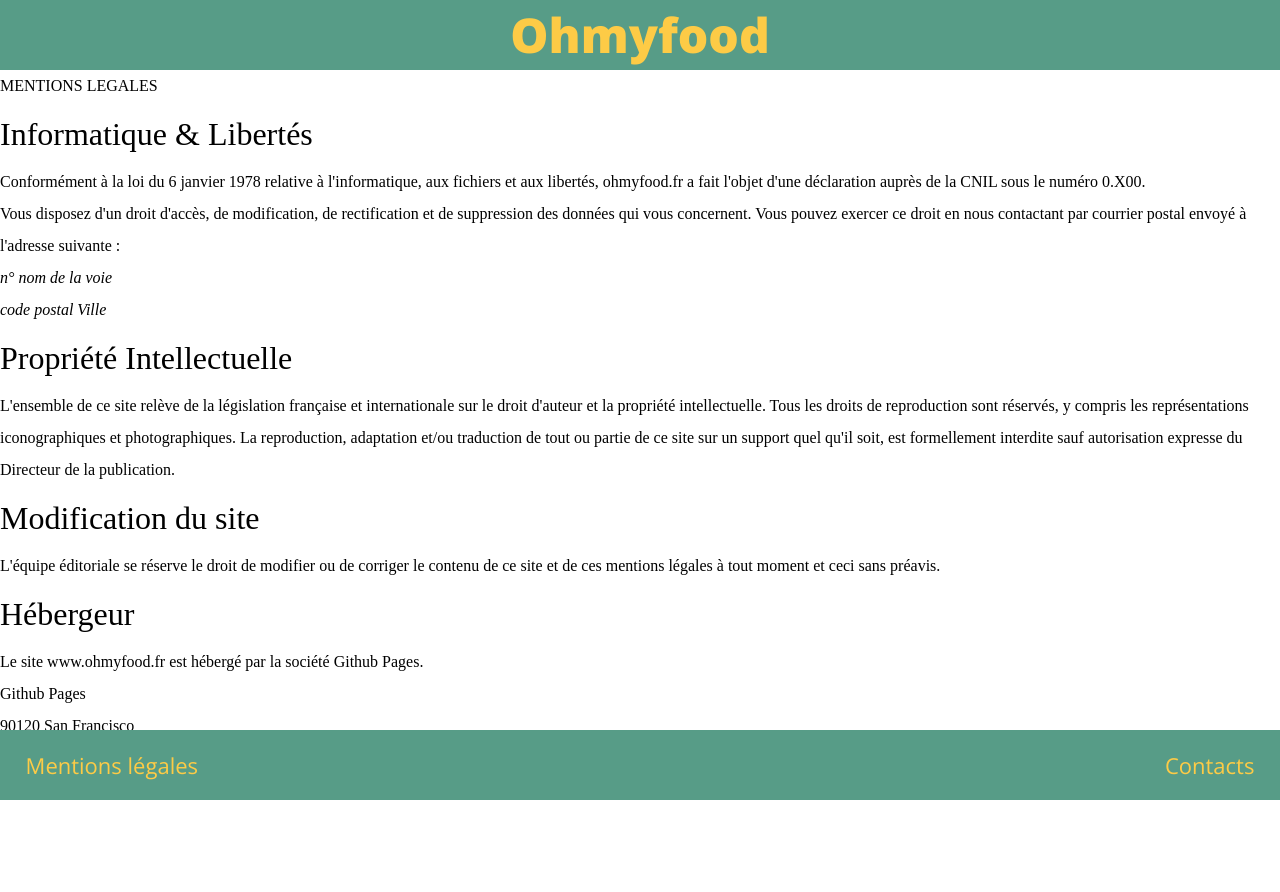
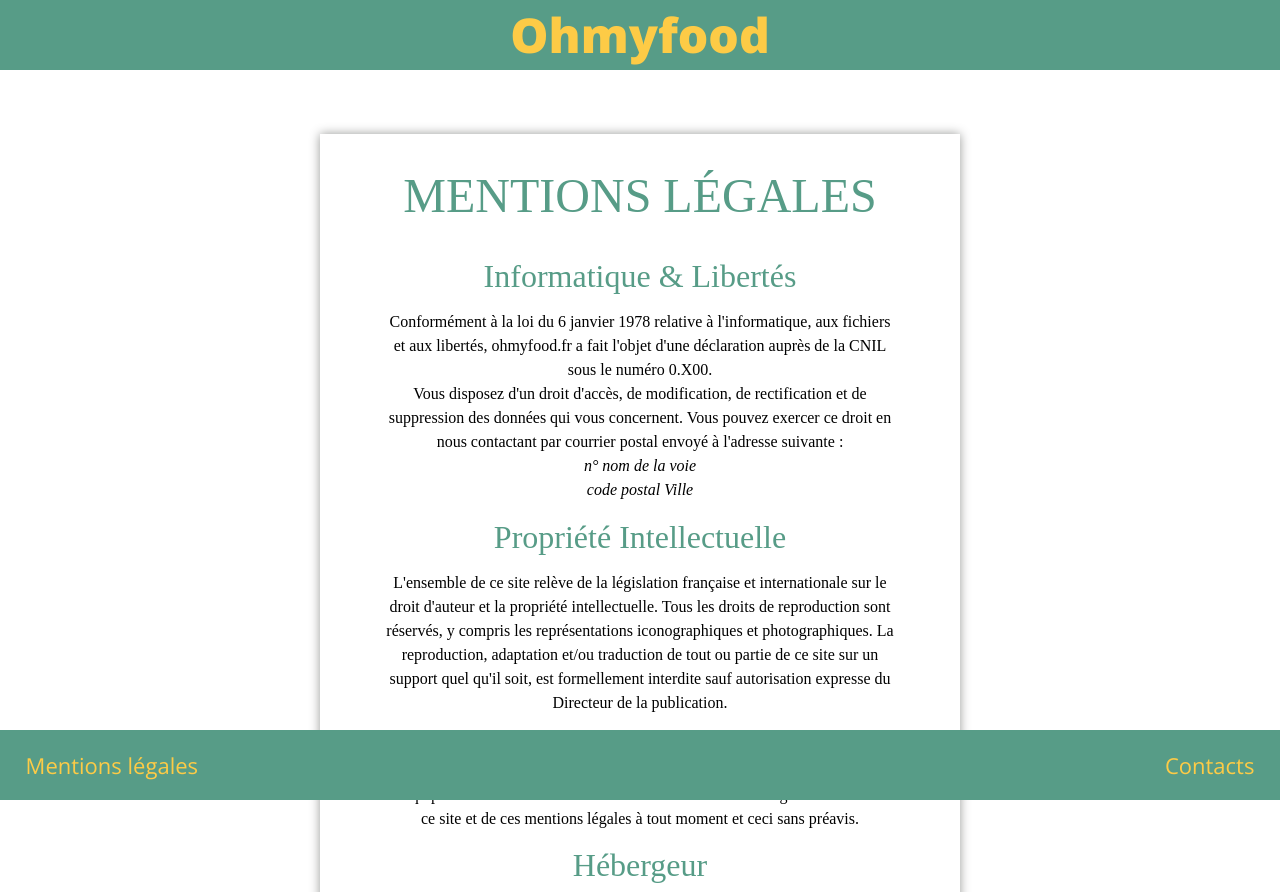
Before and after one commit to celineacombe/Ohmyfood, a website: page mentions-legales.html in a window 1280 px wide. Shown: the top 892 px of the page. Before the commit the page ends 806 px from the top, so only its background shows below. Drawn offline with nearby package versions, Linux system fonts and the light colour scheme; a web font is replaced by a local one.

Commit message:
Formatting legal notice page

```diff
--- a/mentions-legales.html
+++ b/mentions-legales.html
@@ -35,9 +35,9 @@
 
     <main class="legal-notice">
 
-        <h1>MENTIONS LEGALES</h1>
+        <div class="legal-notice__title--principal">Mentions légales</div>
 
-        <h2>Informatique & Libertés</h2>
+        <div class="legal-notice__title--secondary">Informatique & Libertés</div>
         <p>
             Conformément à la loi du 6 janvier 1978 relative à l'informatique, aux fichiers et aux libertés, ohmyfood.fr
             a fait l'objet d'une déclaration auprès de la CNIL sous le numéro 0.X00.
@@ -54,7 +54,7 @@
             <p>code postal Ville</p>
         </address>
 
-        <h2>Propriété Intellectuelle</h2>
+        <div class="legal-notice__title--secondary">Propriété Intellectuelle</div>
         <p>
             L'ensemble de ce site relève de la législation française et internationale sur le droit d'auteur et la
             propriété intellectuelle. Tous les droits de reproduction sont réservés, y compris les représentations
@@ -63,13 +63,13 @@
             la publication.
         </p>
 
-        <h2>Modification du site</h2>
+        <div class="legal-notice__title--secondary">Modification du site</div>
         <p>
             L'équipe éditoriale se réserve le droit de modifier ou de corriger le contenu de ce site et de ces mentions
             légales à tout moment et ceci sans préavis.
         </p>
 
-        <h2>Hébergeur</h2>
+        <div class="legal-notice__title--secondary">Hébergeur</div>
         <p>
             Le site www.ohmyfood.fr est hébergé par la société Github Pages.
         </p>
--- a/src/sass/main.scss
+++ b/src/sass/main.scss
@@ -12,6 +12,6 @@
 @import "layout/header", "layout/footer";
 
 // 6 - Pages
-@import "pages/home", "pages/menus";
+@import "pages/home", "pages/menus", "pages/legal-notice";
 
 // 7 - Themes
--- /dev/null
+++ b/src/sass/pages/_legal-notice.scss
@@ -0,0 +1,49 @@
+.legal-notice {
+    text-align: center;
+    margin: 5% 25% 10% 25%;
+    padding: 2% 5% 2% 5%;
+    box-shadow: 0 0 10px 0 $box-shadow;
+    color: $color-page;
+    line-height: 1.5;
+    @include breakpoint(x-large) {
+        height: 1000px;
+    }
+    @include breakpoint(medium) {
+        margin: 2% 5% 15% 5%;
+        line-height: 1;
+        font-size: 1.5rem;
+        line-height: 2;
+    }
+    @include breakpoint(small) {
+        margin: 2% 5% 25% 5%;
+        line-height: 1;
+        font-size: 1rem;
+        line-height: 2;
+    }
+    &__title {
+        &--principal {
+            text-transform: uppercase;
+            font-size: 3rem;
+            margin-bottom: 2%;
+            color: $color-secondary;
+            @include breakpoint(medium) {
+                font-size: 2.5rem;
+            }
+            @include breakpoint(small) {
+                font-size: 1.5rem;
+            }
+        }
+        &--secondary {
+            color: $color-secondary;
+            font-size: 2rem;
+            margin-bottom: 2%;
+            margin-top: 2%;
+            @include breakpoint(medium) {
+                font-size: 1.5rem;
+            }
+            @include breakpoint(small) {
+                font-size: 1rem;
+            }
+        }
+    }
+}
```
Also changed, not shown: public/assets/css/prefixed/style.css, public/assets/css/style.css, 1 other file.
